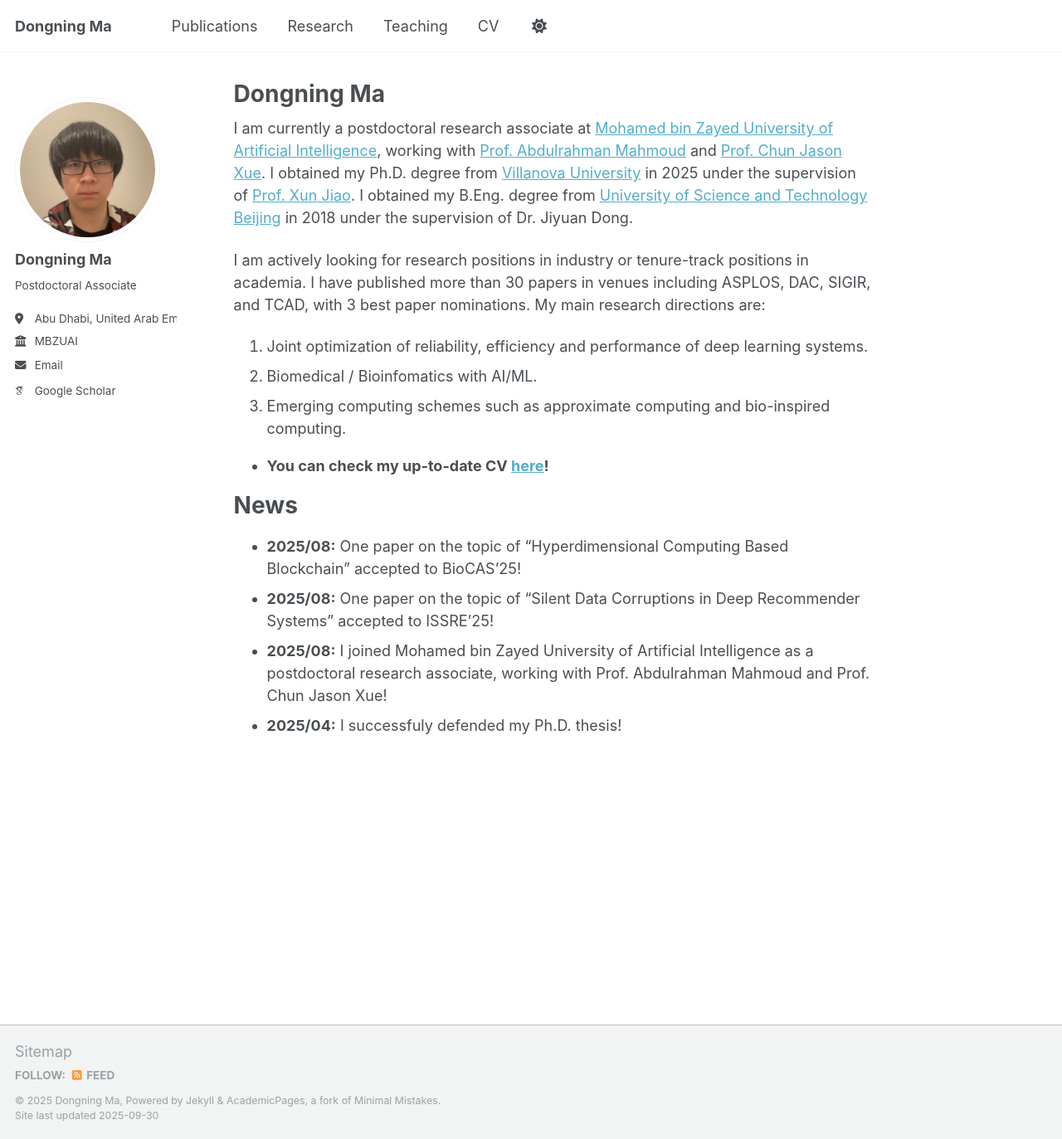
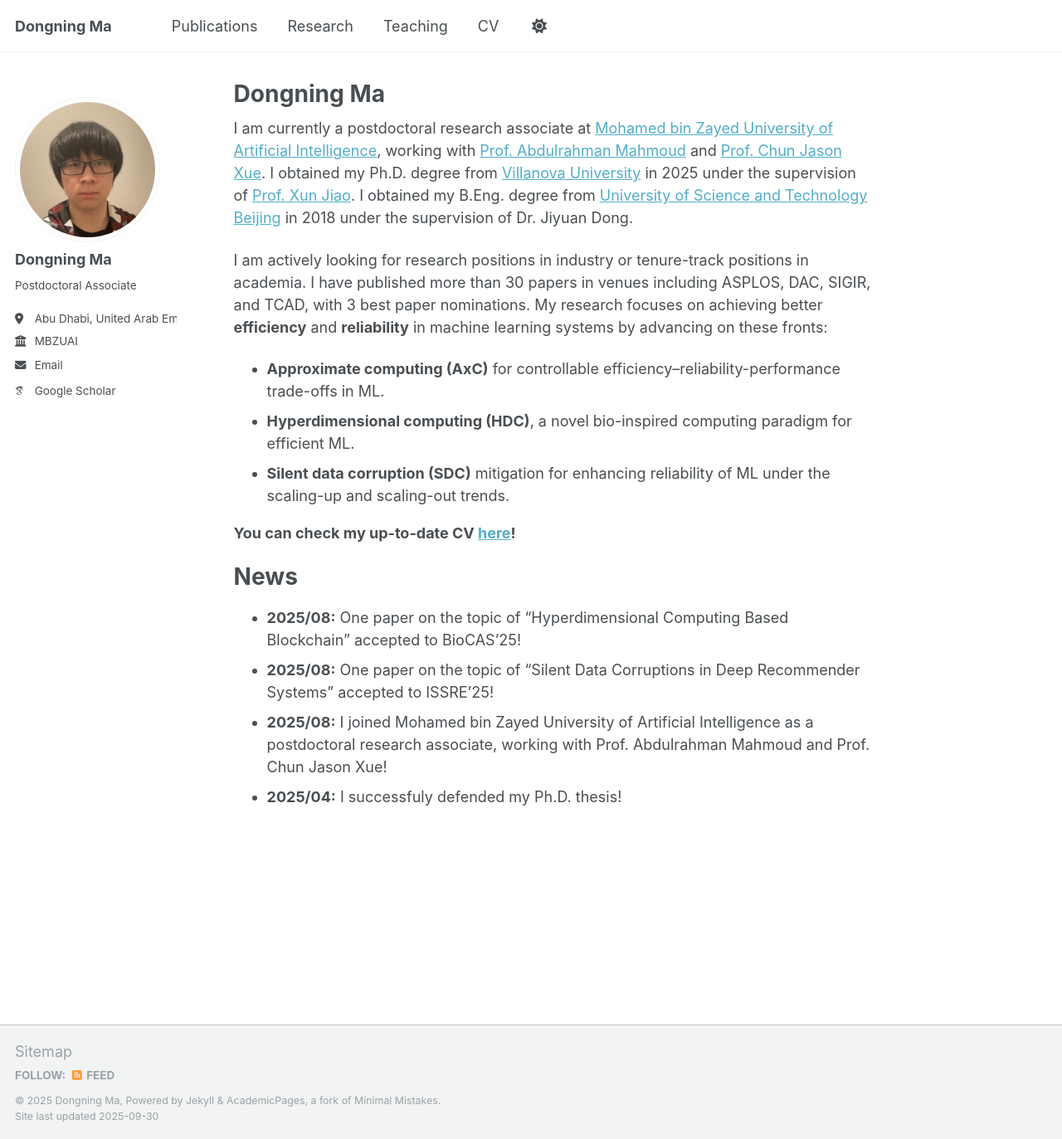
Before and after one commit to dongning-ma/dongning-ma.github.io, a Jekyll site: the page built from _pages/about.md, in a window 1280 px wide and 1373 px high. Shown: the whole window at 83% size. Built offline with Jekyll 4.4.1, drawn with Linux system fonts in a browser that asks for light colours; some web fonts are replaced; a script that is not in the unit is left out.

Commit message:
update cv and about

```diff
--- a/_pages/about.md
+++ b/_pages/about.md
@@ -9,12 +9,12 @@ redirect_from:
 
 I am currently a postdoctoral research associate at [Mohamed bin Zayed University of Artificial Intelligence](https://mbzuai.ac.ae/), working with [Prof. Abdulrahman Mahmoud](https://ma3mool.github.io/) and [Prof. Chun Jason Xue](https://mlab.hk/people/jasonxue/). I obtained my Ph.D. degree from [Villanova University](https://villanova.edu/) in 2025 under the supervision of [Prof. Xun Jiao](https://vu-detail.github.io/people/jiao). I obtained my B.Eng. degree from [University of Science and Technology Beijing](https://www.ustb.edu.cn/) in 2018 under the supervision of Dr. Jiyuan Dong.
 
-I am actively looking for research positions in industry or tenure-track positions in academia. I have published more than 30 papers in venues including ASPLOS, DAC, SIGIR, and TCAD, with 3 best paper nominations. My main research directions are:
-1. Joint optimization of reliability, efficiency and performance of deep learning systems.
-2. Biomedical / Bioinfomatics with AI/ML.
-3. Emerging computing schemes such as approximate computing and bio-inspired computing.
+I am actively looking for research positions in industry or tenure-track positions in academia. I have published more than 30 papers in venues including ASPLOS, DAC, SIGIR, and TCAD, with 3 best paper nominations. My research focuses on achieving better **efficiency** and **reliability** in machine learning systems by advancing on these fronts:
+- **Approximate computing (AxC)** for controllable efficiency–reliability-performance trade-offs in ML.
+- **Hyperdimensional computing (HDC)**, a novel bio-inspired computing paradigm for efficient ML.
+- **Silent data corruption (SDC)** mitigation for enhancing reliability of ML under the scaling-up and scaling-out trends.
 
-- **You can check my up-to-date CV [here](/cv/)!**
+**You can check my up-to-date CV [here](/cv/)!**
 
 # News
 - **2025/08:** One paper on the topic of "Hyperdimensional Computing Based Blockchain" accepted to BioCAS'25!
```
Also changed, not shown: 1 other file.
